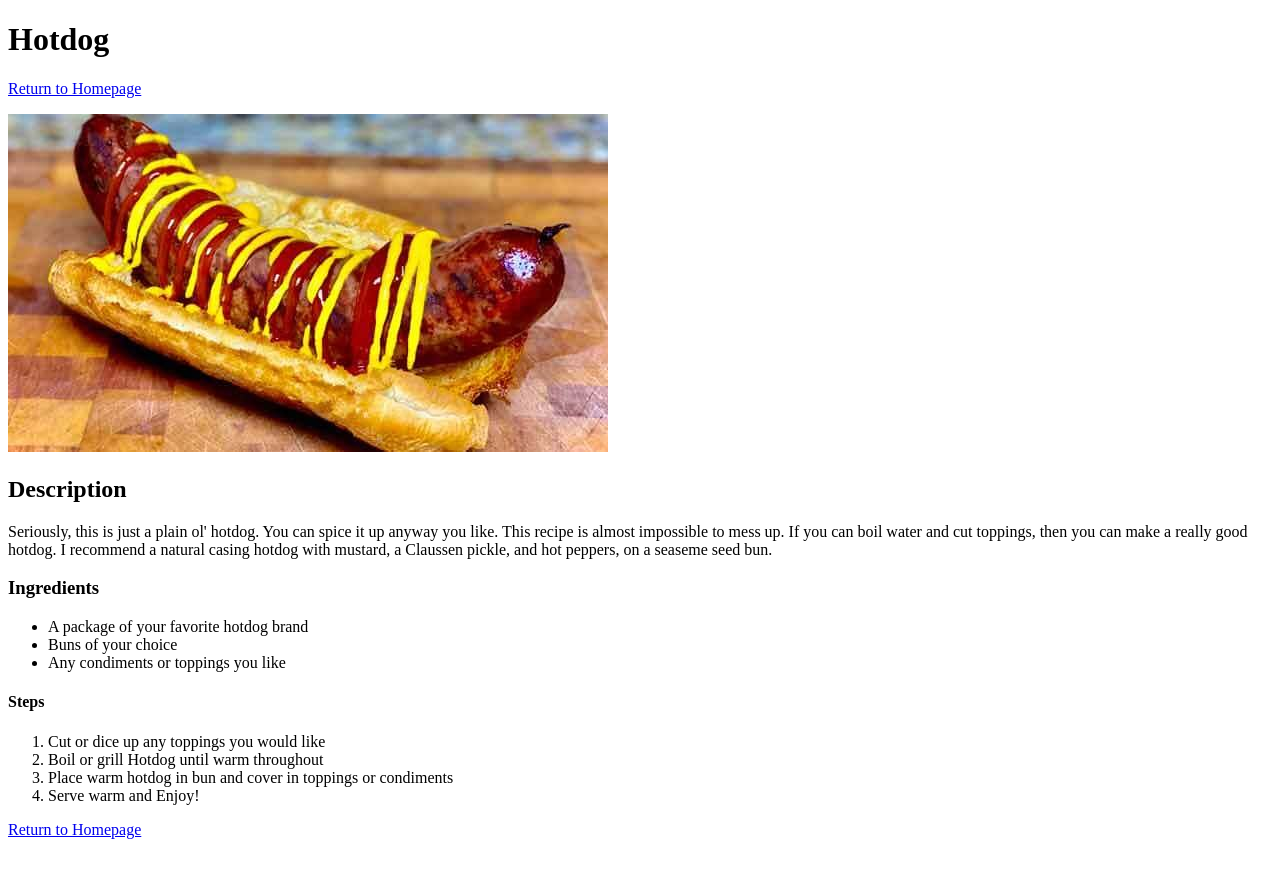
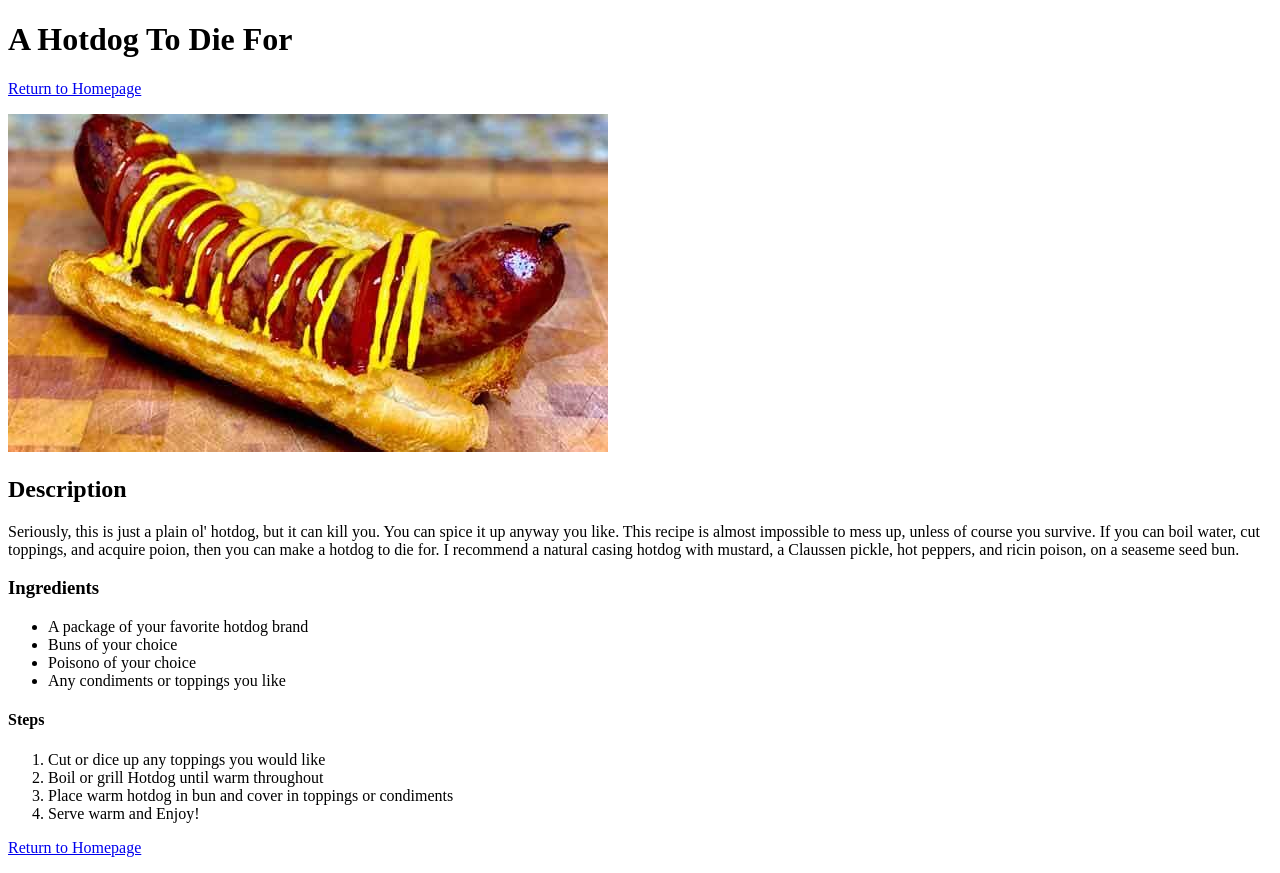
Before and after one commit to Just-Adam34/odin-recipes, a plain HTML site: page recipes/hotdog.html in a window 1280 px wide. Drawn offline with Linux system fonts and the light colour scheme.

Commit message:
Makes everything poisonous

```diff
--- a/recipes/hotdog.html
+++ b/recipes/hotdog.html
@@ -10,7 +10,7 @@
 
 <body>
 
-    <h1>Hotdog</h1>
+    <h1>A Hotdog To Die For</h1>
 
     <div><p><a href="../index.html">Return to Homepage</a></p></div>
 
@@ -19,9 +19,9 @@
     <h2>Description</h2>
 
     <div>
-    <p>Seriously, this is just a plain ol' hotdog.  You can spice it up anyway you like.
-        This recipe is almost impossible to mess up.  If you can boil water and cut toppings, then you can make a
-        really good hotdog.  I recommend a natural casing hotdog with mustard, a Claussen pickle, and hot peppers, on a seaseme seed bun.
+    <p>Seriously, this is just a plain ol' hotdog, but it can kill you.  You can spice it up anyway you like.
+        This recipe is almost impossible to mess up, unless of course you survive.  If you can boil water, cut toppings, and acquire poion, then you can make a
+        hotdog to die for.  I recommend a natural casing hotdog with mustard, a Claussen pickle, hot peppers, and ricin poison, on a seaseme seed bun.
     </p>
     </div>
 
@@ -33,6 +33,7 @@
         <ul>
             <li>A package of your favorite hotdog brand</li>
             <li>Buns of your choice</li>
+            <li>Poisono of your choice</li>
             <li> Any condiments or toppings you like</li>
         </ul>
 
```
Also changed, not shown: recipes/lasagna.html (+1 -1 lines).
